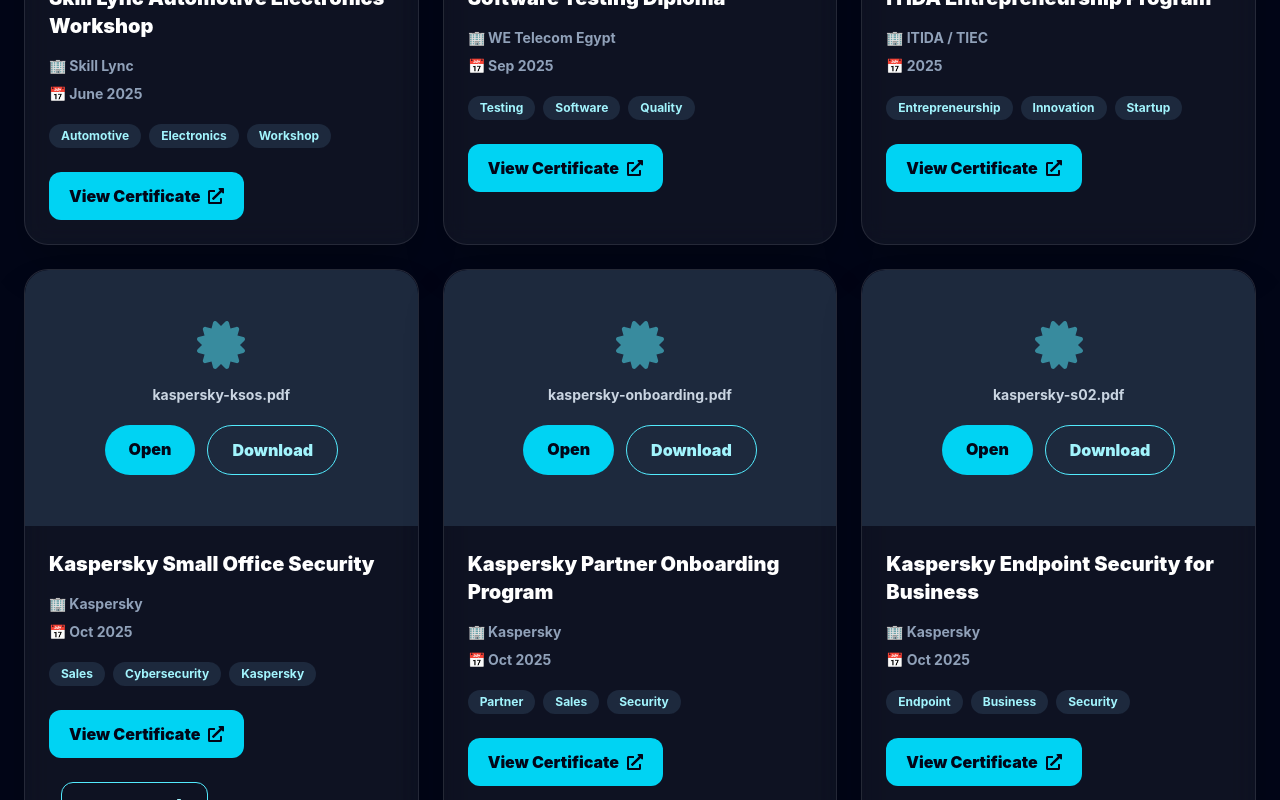
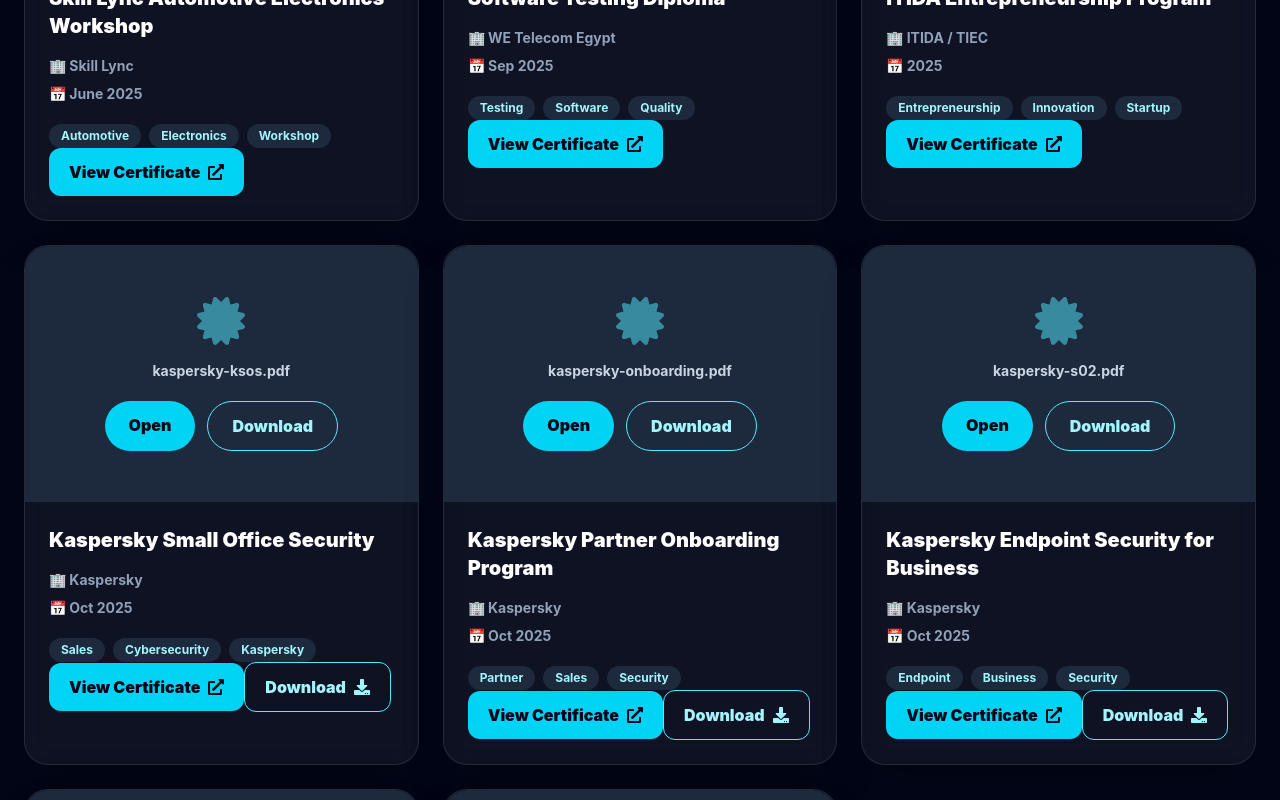
Before and after one commit to MohamedHappy226/mohamed-portfolio, a React (Vite) app: page /experience in a window 1280 px wide. Shown: the part 5600-6400 px from the top of the page. Built offline with nearby package versions, Linux system fonts and the light colour scheme.

Commit message:
show certificate previews

```diff
--- a/src/pages/Experience.jsx
+++ b/src/pages/Experience.jsx
@@ -164,6 +164,7 @@ const certificates = [
   issuer: "Kaspersky",
   date: "Oct 2025",
   image: "/certificates/kaspersky-ksos.pdf",
+  preview: "/certificates/kaspersky-ksos.jpg",
   tags: ["Sales", "Cybersecurity", "Kaspersky"],
 },
 {
@@ -171,6 +172,7 @@ const certificates = [
   issuer: "Kaspersky",
   date: "Oct 2025",
   image: "/certificates/kaspersky-onboarding.pdf",
+  preview: "/certificates/kaspersky-onboarding.jpg",
   tags: ["Partner", "Sales", "Security"],
 },
 {
@@ -178,6 +180,7 @@ const certificates = [
   issuer: "Kaspersky",
   date: "Oct 2025",
   image: "/certificates/kaspersky-s02.pdf",
+  preview: "/certificates/kaspersky-s02.jpg",
   tags: ["Endpoint", "Business", "Security"],
 },
   {
@@ -364,7 +367,7 @@ export default function Experience() {
                     </div>
                   ) : (
   <img
-                      src={cert.image}
+    src={cert.preview || cert.image}
     alt={cert.title}
     className="h-full w-full object-cover"
   />
@@ -398,8 +401,7 @@ export default function Experience() {
     href={cert.image}
     target="_blank"
     rel="noopener noreferrer"
-                    download={isPdf ? undefined : fileName}
-                    className="mt-6 inline-flex items-center gap-2 rounded-xl bg-cyan-400 px-5 py-3 font-black text-slate-950 transition hover:bg-cyan-300 active:scale-95"
+    className="inline-flex items-center gap-2 rounded-xl bg-cyan-400 px-5 py-3 font-black text-slate-950 transition hover:bg-cyan-300 active:scale-95"
   >
     View Certificate
     <FaExternalLinkAlt />
@@ -408,8 +410,8 @@ export default function Experience() {
                   {isPdf && (
   <a
     href={cert.image}
-                      download={fileName}
-                      className="ml-3 mt-6 inline-flex items-center gap-2 rounded-xl border border-cyan-300 px-5 py-3 font-black text-cyan-200 transition hover:bg-cyan-400 hover:text-slate-950 active:scale-95"
+    download={cert.image.split("/").pop()}
+    className="inline-flex items-center gap-2 rounded-xl border border-cyan-300 px-5 py-3 font-black text-cyan-200 transition hover:bg-cyan-400 hover:text-slate-950 active:scale-95"
   >
     Download
     <FaDownload />
```
Lines whose indentation alone changed are shown as unchanged.
